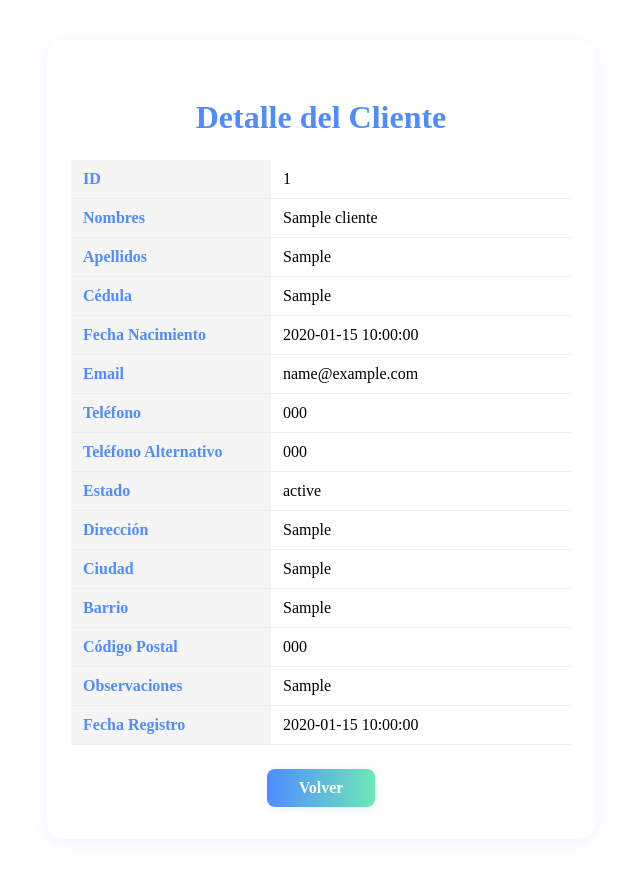
After one commit to OscarHernandezDeveloper/Reto-laodcom, a PHP site: page /ver_cliente.php?id=1 in a window 1280 px wide. The commit adds this page. Shown: the whole page, without its empty margins (319-959 px from the left). Run offline with PHP 8.4, Linux system fonts and the light colour scheme; tables that the repository leaves empty or names only in its code hold one stand-in row (values such as "Sample post").

Commit message:
se realizo la opcion ver detalles de el CRUD

```diff
--- /dev/null
+++ b/css/ver.css
@@ -0,0 +1,60 @@
+/* Estilos de la card de detalles */
+.detalle-card {
+    max-width: 500px;
+    margin: 40px auto;
+    background: #fff;
+    border-radius: 16px;
+    box-shadow: 0 4px 16px rgba(79,140,255,0.10);
+    padding: 32px 24px;
+    display: flex;
+    flex-direction: column;
+    align-items: center;
+}
+
+.detalle-card h2 {
+    text-align: center;
+    margin-bottom: 24px;
+    color: #4f8cff;
+    font-size: 2rem;
+    font-weight: bold;
+}
+
+.detalle-table {
+    width: 100%;
+    border-collapse: collapse;
+    margin-bottom: 24px;
+}
+
+.detalle-table th, .detalle-table td {
+    padding: 10px 12px;
+    border-bottom: 1px solid #eee;
+    text-align: left;
+    font-size: 1rem;
+}
+
+.detalle-table th {
+    background: #f5f5f5;
+    width: 40%;
+    color: #4f8cff;
+    font-weight: 600;
+}
+
+.btn-volver {
+    display: inline-block;
+    padding: 10px 32px;
+    background: linear-gradient(90deg, #4f8cff 0%, #6ee7b7 100%);
+    color: #fff;
+    border-radius: 8px;
+    text-decoration: none;
+    text-align: center;
+    font-weight: bold;
+    font-size: 1rem;
+    box-shadow: 0 2px 8px rgba(79,140,255,0.10);
+    transition: background 0.2s;
+    border: none;
+}
+
+.btn-volver:hover {
+    background: linear-gradient(90deg, #6ee7b7 0%, #4f8cff 100%);
+    color: #fff;
+}
--- a/model/clienteModelo.php
+++ b/model/clienteModelo.php
@@ -140,4 +140,17 @@ function obtenerClientesFiltrados($busqueda = '', $estado = '', $ciudad = '') {
     $stmt->close();
     return $clientes;
 }
+
+//function para obtener un cliente por ID
+function obtenerClientePorId($id) {
+    global $conexion;
+    $sql = "SELECT * FROM clientes WHERE id = ?";
+    $stmt = $conexion->prepare($sql);
+    $stmt->bind_param("i", $id);
+    $stmt->execute();
+    $result = $stmt->get_result();
+    $cliente = $result->fetch_assoc();
+    $stmt->close();
+    return $cliente;
+}
 ?>
--- a/php/clientes.php
+++ b/php/clientes.php
@@ -187,7 +187,7 @@ if ($busqueda != '' || $estado != '' || $ciudad != '') {
                                             <td><?php echo date('d/m/Y', strtotime($cliente['fecha_creacion'])); ?></td>
                                             <td>
                                                 <div class="actions-group">
-                                                    <a href="#" class="btn btn-primary btn-sm"><span class="btn-icon">👁️</span></a>
+                                                    <a href="ver_cliente.php?id=<?php echo $cliente['id']; ?>" class="btn btn-primary btn-sm"><span class="btn-icon">👁️</span></a>
                                                     <a href="#" class="btn btn-warning btn-sm"><span class="btn-icon">✏️</span></a>
                                                     <a href="#" class="btn btn-danger btn-sm"><span class="btn-icon">🗑️</span></a>
                                                 </div>
--- /dev/null
+++ b/php/ver_cliente.php
@@ -0,0 +1,47 @@
+<?php
+require_once '../model/clienteModelo.php';
+
+$id = isset($_GET['id']) ? $_GET['id'] : '';
+$cliente = null;
+
+if ($id != '') {
+    $cliente = obtenerClientePorId($id);
+}
+
+if (!$cliente) {
+    echo "<p style='text-align:center; color:#888;'>Cliente no encontrado.</p>";
+    exit;
+}
+?>
+
+<!DOCTYPE html>
+<html lang="es">
+<head>
+    <meta charset="UTF-8">
+    <title>Detalle del Cliente</title>
+    <link rel="stylesheet" href="../css/ver.css">
+</head>
+<body>
+    <div class="detalle-card">
+        <h2>Detalle del Cliente</h2>
+        <table class="detalle-table">
+            <tr><th>ID</th><td><?php echo $cliente['id']; ?></td></tr>
+            <tr><th>Nombres</th><td><?php echo htmlspecialchars($cliente['nombres']); ?></td></tr>
+            <tr><th>Apellidos</th><td><?php echo htmlspecialchars($cliente['apellidos']); ?></td></tr>
+            <tr><th>Cédula</th><td><?php echo htmlspecialchars($cliente['cedula']); ?></td></tr>
+            <tr><th>Fecha Nacimiento</th><td><?php echo htmlspecialchars($cliente['fecha_nacimiento']); ?></td></tr>
+            <tr><th>Email</th><td><?php echo htmlspecialchars($cliente['email']); ?></td></tr>
+            <tr><th>Teléfono</th><td><?php echo htmlspecialchars($cliente['telefono']); ?></td></tr>
+            <tr><th>Teléfono Alternativo</th><td><?php echo htmlspecialchars($cliente['telefono_alt']); ?></td></tr>
+            <tr><th>Estado</th><td><?php echo htmlspecialchars($cliente['estado']); ?></td></tr>
+            <tr><th>Dirección</th><td><?php echo htmlspecialchars($cliente['direccion']); ?></td></tr>
+            <tr><th>Ciudad</th><td><?php echo htmlspecialchars($cliente['ciudad']); ?></td></tr>
+            <tr><th>Barrio</th><td><?php echo htmlspecialchars($cliente['barrio']); ?></td></tr>
+            <tr><th>Código Postal</th><td><?php echo htmlspecialchars($cliente['codigo_postal']); ?></td></tr>
+            <tr><th>Observaciones</th><td><?php echo htmlspecialchars($cliente['observaciones']); ?></td></tr>
+            <tr><th>Fecha Registro</th><td><?php echo htmlspecialchars($cliente['fecha_creacion']); ?></td></tr>
+        </table>
+        <a href="clientes.php" class="btn-volver">Volver</a>
+    </div>
+</body>
+</html>
```
